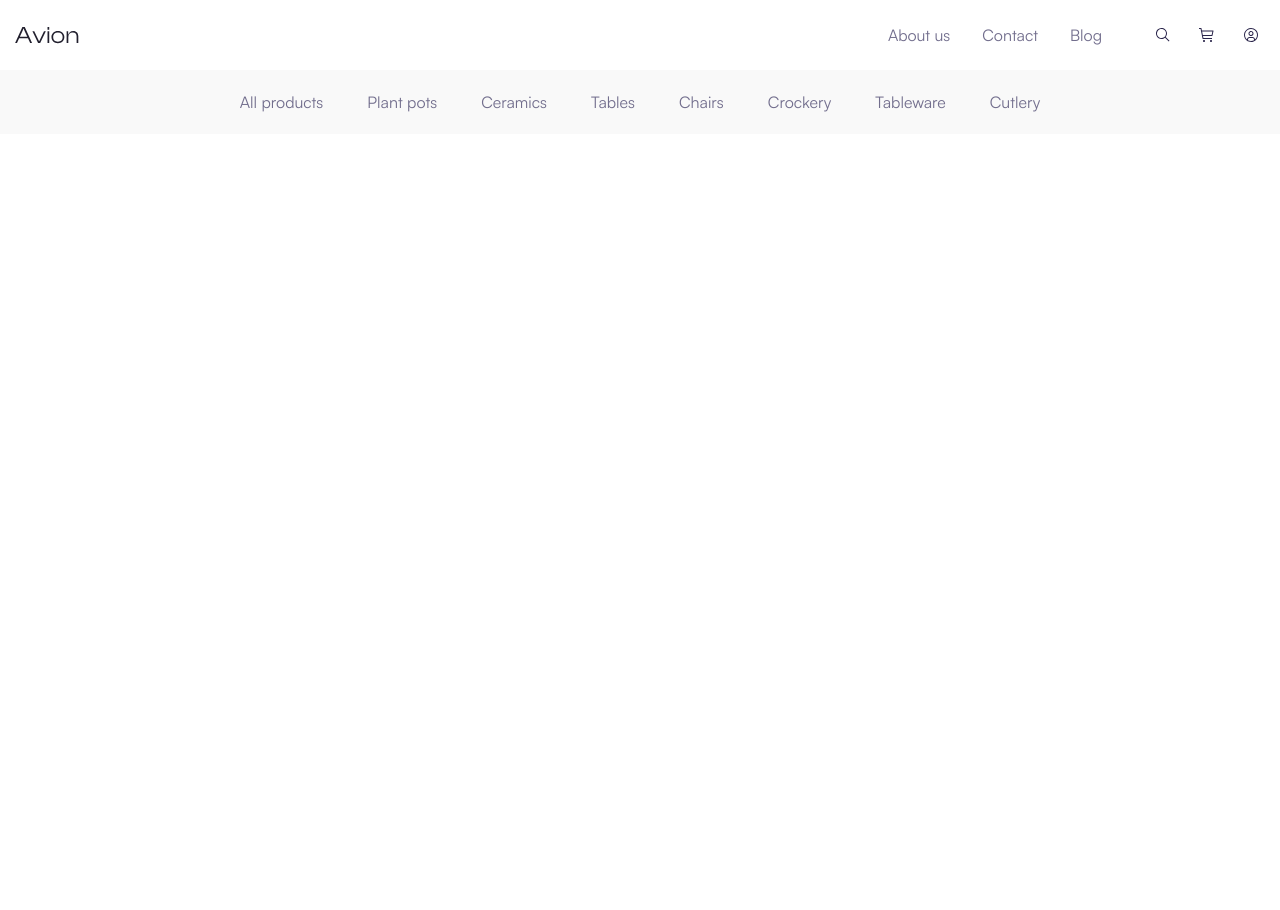
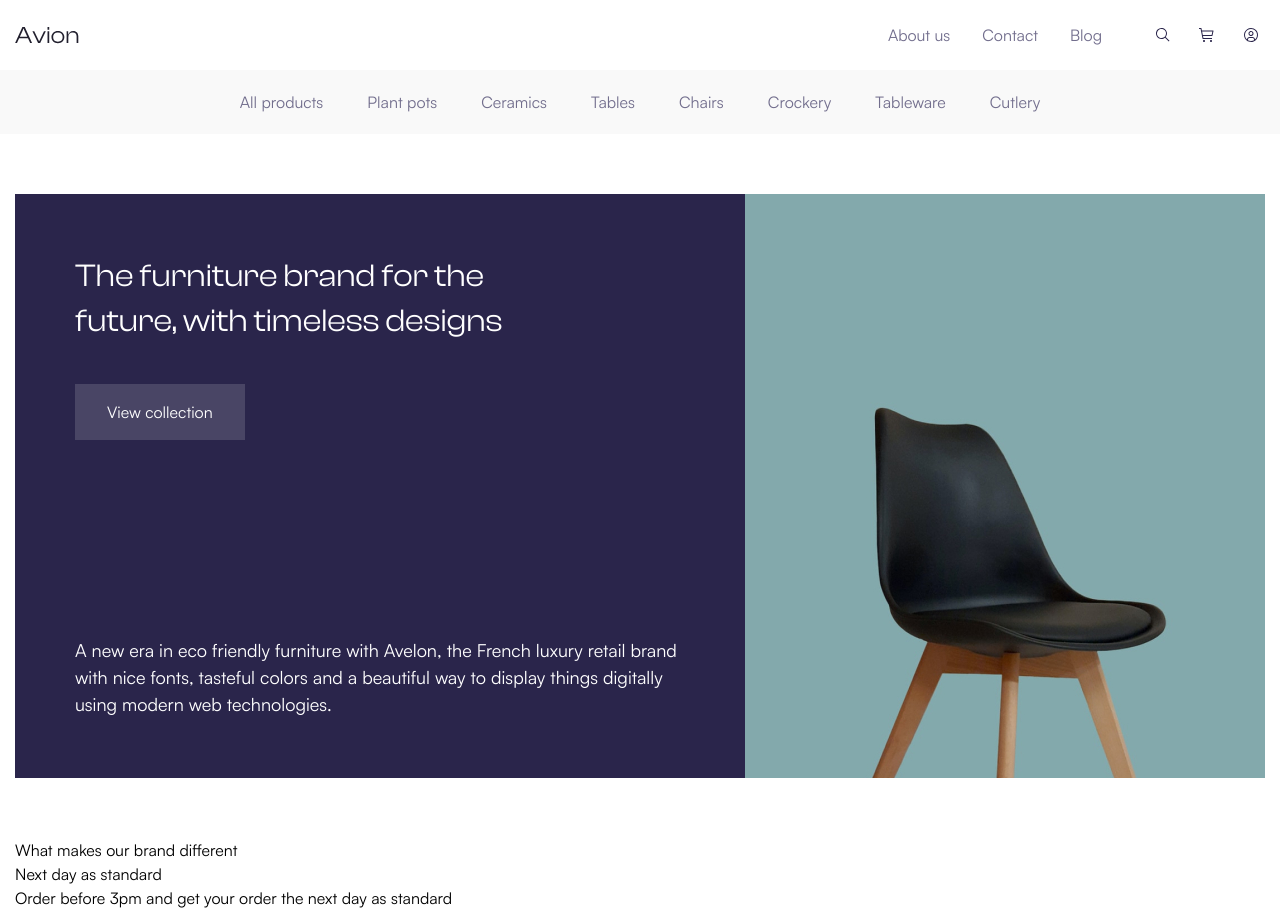
Before and after one commit to acoji-luo/Avion, a plain HTML site: page index.html in a window 1280 px wide. Before the commit the page ends 800 px from the top, so only its background shows below. Drawn offline with Linux system fonts and the light colour scheme.

Commit message:
adding a hero section

```diff
--- a/css/blocks/_btn.css
+++ b/css/blocks/_btn.css
@@ -0,0 +1,16 @@
+.btn {
+	display: inline-flex;
+	align-items: center;
+	justify-content: center;
+	padding: 16px 32px;
+
+	font-weight: 400;
+	font-size: 16px;
+	line-height: 150%;
+	transition: var(--main-trs);
+}
+
+.btn--theme-dark {
+	color: var(--white);
+	background: rgba(249, 249, 249, 0.15);
+}
--- /dev/null
+++ b/css/blocks/_hero.css
@@ -0,0 +1,44 @@
+.hero {
+	padding: 60px 0;
+}
+
+.hero__content {
+	display: flex;
+}
+
+.hero__text {
+	display: flex;
+	flex-direction: column;
+	align-items: flex-start;
+	flex-grow: 1;
+	padding: 60px;
+	background: var(--dark-primary);
+}
+
+.hero__image {
+	flex-shrink: 0;
+	height: 100%;
+}
+
+.hero__title {
+	margin-bottom: 40px;
+	max-width: 514px;
+	font-weight: 400;
+	font-size: 32px;
+	line-height: 140%;
+	color: var(--white);
+	font-family: var(--second-family);
+}
+
+.hero__link {
+	margin-bottom: auto;
+}
+
+.hero__desc {
+	margin-top: 20px;
+	max-width: 602px;
+	font-weight: 400;
+	font-size: 18px;
+	line-height: 150%;
+	color: var(--white);
+}
--- a/css/main.css
+++ b/css/main.css
@@ -10,6 +10,7 @@
 @import url("blocks/_header.css");
 @import url("blocks/_logo.css");
 @import url("blocks/_nav.css");
+@import url("blocks/_hero.css");
 
 body {
 	font-family: var(--font-family);
--- a/index.html
+++ b/index.html
@@ -129,5 +129,52 @@
 				</div>
 			</div>
 		</header>
+
+		<main>
+			<section class="hero">
+				<div class="container">
+					<div class="hero__content">
+						<div class="hero__text">
+							<h1 class="hero__title">
+								The furniture brand for the future, with timeless designs
+							</h1>
+							<a href="#" class="btn btn--theme-dark hero__link"
+								>View collection</a
+							>
+							<p class="hero__desc">
+								A&nbsp;new era in&nbsp;eco friendly furniture with Avelon, the
+								French luxury retail brand with nice fonts, tasteful colors and
+								a&nbsp;beautiful way to&nbsp;display things digitally using
+								modern web technologies.
+							</p>
+						</div>
+						<img
+							src="img/hero-img.jpg"
+							srcset="img/hero-img2x.jpg 2x"
+							width="520"
+							height="584"
+							alt="Chair"
+							class="hero__image"
+						/>
+					</div>
+				</div>
+			</section>
+
+			<section class="benefits">
+				<div class="container">
+					<h2 class="title title--small title--centered">
+						What makes our brand different
+					</h2>
+					<ul class="benefits__list">
+						<li class="benefits__item benefits__item--next">
+							<h3 class="benefits__subtitle">Next day as standard</h3>
+							<p class="benefits__desc">
+								Order before 3pm and get your order the next day as standard
+							</p>
+						</li>
+					</ul>
+				</div>
+			</section>
+		</main>
 	</body>
 </html>
```
Also changed, not shown: img/hero-img.jpg (added), img/hero-img2x.jpg (added).
